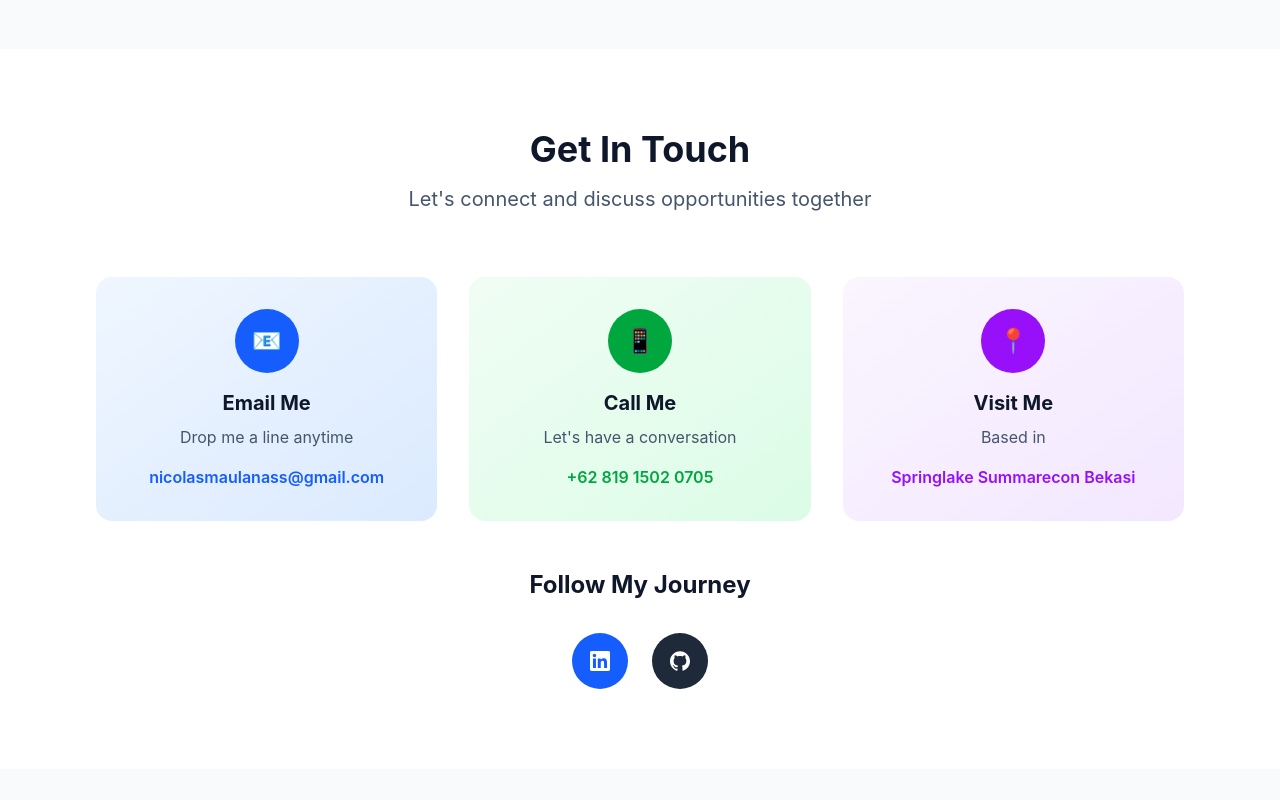
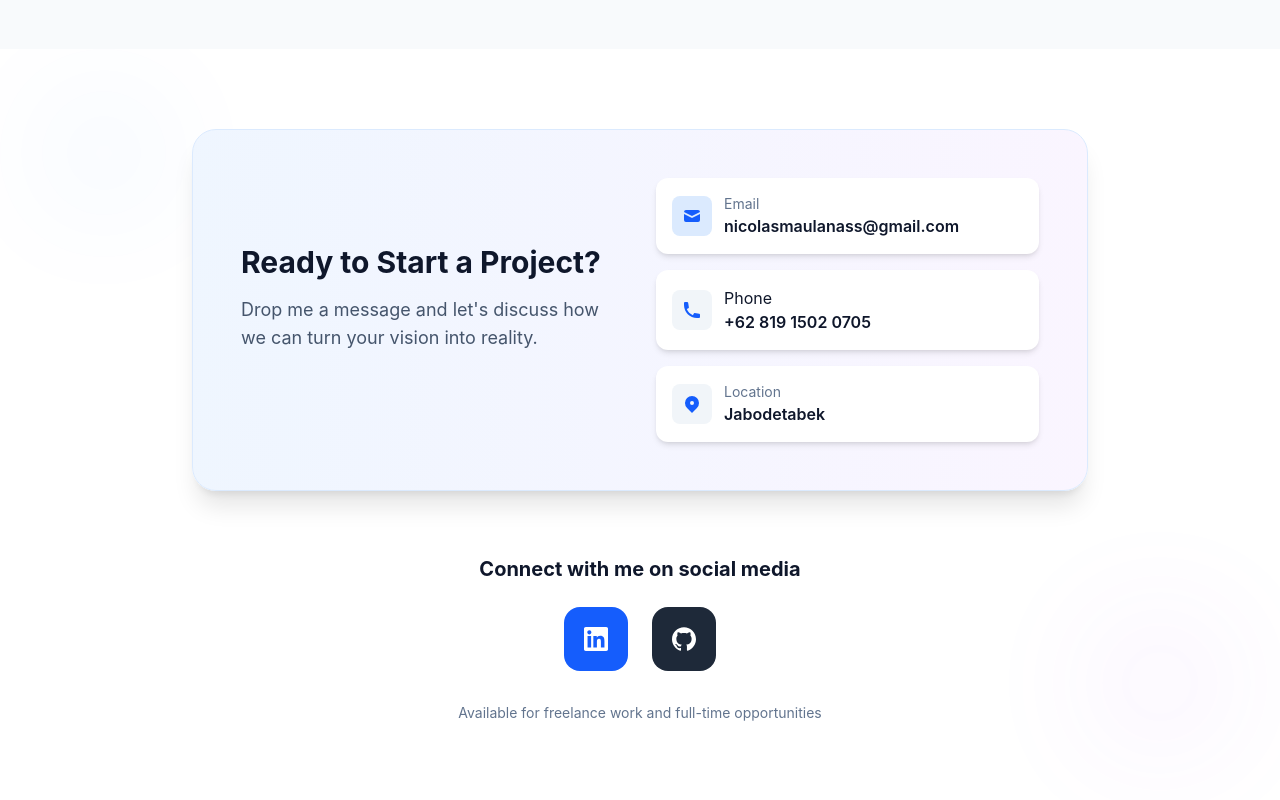
Before and after one commit to Nicolas7020/PortofolioNicolas, a Next.js app in the folder my-app/: page / in a window 1280 px wide. Shown: the part 2700-3500 px from the top of the page. Built offline with nearby package versions, Linux system fonts and the light colour scheme.

Commit message:
contract section update

```diff
--- a/my-app/src/app/page.tsx
+++ b/my-app/src/app/page.tsx
@@ -5,6 +5,7 @@ import AnimatedSection from "@/components/AnimatedSection";
 import ProjectSlider from "@/components/ProjectSlider";
 import { projects } from "@/data/projects";
 import { SiReact, SiNextdotjs, SiTypescript, SiTailwindcss, SiNodedotjs, SiPython, SiPostgresql, SiMongodb, SiGraphql, SiAmazon, SiDocker, SiGit, SiVercel, SiFigma, SiExpress, SiFlask, SiStreamlit, SiTensorflow, SiScikitlearn, SiHtml5, SiCss3, SiJavascript, SiGithub, SiLinkedin } from 'react-icons/si';
+import { HiMail, HiPhone, HiLocationMarker } from 'react-icons/hi';
 
 // Tech logos for the animation
 const techLogos = [
@@ -241,81 +242,111 @@ export default function Home() {
 
       {/* Contact Section */}
       <AnimatedSection>
-        <section id="contact" className="py-20 bg-white dark:bg-slate-800">
-          <div className="max-w-6xl mx-auto px-4 sm:px-6 lg:px-8">
-            <div className="text-center mb-16">
-              <h2 className="text-3xl sm:text-4xl font-bold text-slate-900 dark:text-white mb-4">
-                Get In Touch
-              </h2>
-              <p className="text-xl text-slate-600 dark:text-slate-300">
-                Let's connect and discuss opportunities together
-              </p>
-            </div>
+        <section id="contact" className="py-20 bg-white dark:bg-slate-800 relative overflow-hidden">
+          {/* Background Decoration */}
+          <div className="absolute inset-0 opacity-5">
+            <div className="absolute top-10 left-10 w-32 h-32 bg-blue-500 rounded-full blur-3xl"></div>
+            <div className="absolute bottom-10 right-10 w-40 h-40 bg-purple-500 rounded-full blur-3xl"></div>
+          </div>
 
-            <div className="grid grid-cols-1 md:grid-cols-3 gap-8 mb-12">
-              {/* Email Contact */}
-              <AnimatedSection animation="fade-in-up" delay={200}>
-                <div className="bg-gradient-to-br from-blue-50 to-blue-100 dark:from-blue-900/20 dark:to-blue-800/20 rounded-2xl p-8 text-center hover:shadow-lg transition-all duration-300 hover:scale-105">
-                  <div className="w-16 h-16 bg-blue-600 rounded-full flex items-center justify-center mx-auto mb-4">
-                    <span className="text-white text-2xl">📧</span>
+          <div className="max-w-6xl mx-auto px-4 sm:px-6 lg:px-8 relative z-10">
+
+            {/* Main Contact Card */}
+            <AnimatedSection animation="fade-in-up" delay={200}>
+              <div className="max-w-4xl mx-auto mb-16">
+                <div className="bg-gradient-to-r from-blue-50 to-purple-50 dark:from-slate-700 dark:to-slate-600 rounded-3xl p-8 lg:p-12 shadow-xl border border-blue-100 dark:border-slate-600">
+                  <div className="grid grid-cols-1 lg:grid-cols-2 gap-8 items-center">
+                    {/* Left side - Text content */}
+                    <div className="text-center lg:text-left">
+                      <h3 className="text-2xl lg:text-3xl font-bold text-slate-900 dark:text-white mb-4">
+                        Ready to Start a Project?
+                      </h3>
+                      <p className="text-slate-600 dark:text-slate-300 mb-6 text-lg">
+                        Drop me a message and let's discuss how we can turn your vision into reality.
+                      </p>
+
+                    </div>
+
+                    {/* Right side - Contact info */}
+                    <div className="space-y-4">
+                      <div className="bg-white dark:bg-slate-800 rounded-xl p-4 shadow-md hover:shadow-lg transition-shadow">
+                        <div className="flex items-center space-x-3">
+                          <div className="w-10 h-10 bg-blue-100 dark:bg-blue-900 rounded-lg flex items-center justify-center">
+                            <HiMail className="text-blue-600 dark:text-blue-400 text-xl" />
+                          </div>
+                          <div>
+                            <p className="text-sm text-slate-500 dark:text-slate-400">Email</p>
+                            <p className="font-semibold text-slate-900 dark:text-white">nicolasmaulanass@gmail.com</p>
+                          </div>
+                        </div>
+                      </div>
+
+                      <div className="bg-white dark:bg-slate-800 rounded-xl p-4 shadow-md hover:shadow-lg transition-shadow">
+                        <div className="flex items-center space-x-3">
+                          <div className="w-10 h-10 bg-slate-100 dark:bg-blue-900 rounded-lg flex items-center justify-center">
+                            <HiPhone className="text-blue-600 dark:text-blue-400 text-xl" />
+                          </div>
+                          <div>
+                            <p className="text-smtext-blue-600 dark:text-blue-400">Phone</p>
+                            <p className="font-semibold text-slate-900 dark:text-white">+62 819 1502 0705</p>
+                          </div>
+                        </div>
+                      </div>
+
+                      <div className="bg-white dark:bg-slate-800 rounded-xl p-4 shadow-md hover:shadow-lg transition-shadow">
+                        <div className="flex items-center space-x-3">
+                          <div className="w-10 h-10 bg-slate-100 dark:bg-blue-900 rounded-lg flex items-center justify-center">
+                            <HiLocationMarker className="text-blue-600 dark:text-blue-400 text-xl" />
+                          </div>
+                          <div>
+                            <p className="text-sm text-slate-500 dark:text-slate-400">Location</p>
+                            <p className="font-semibold text-slate-900 dark:text-white">Jabodetabek</p>
+                          </div>
+                        </div>
+                      </div>
+                    </div>
                   </div>
-                  <h3 className="text-xl font-bold text-slate-900 dark:text-white mb-2">Email Me</h3>
-                  <p className="text-slate-600 dark:text-slate-400 mb-4">Drop me a line anytime</p>
-                  <a href="mailto:nicolasmaulanass@gmail.com" className="text-blue-600 dark:text-blue-400 font-semibold hover:underline">
-                    nicolasmaulanass@gmail.com
-                  </a>
                 </div>
-              </AnimatedSection>
+              </div>
+            </AnimatedSection>
 
-              {/* Phone Contact */}
-              <AnimatedSection animation="fade-in-up" delay={400}>
-                <div className="bg-gradient-to-br from-green-50 to-green-100 dark:from-green-900/20 dark:to-green-800/20 rounded-2xl p-8 text-center hover:shadow-lg transition-all duration-300 hover:scale-105">
-                  <div className="w-16 h-16 bg-green-600 rounded-full flex items-center justify-center mx-auto mb-4">
-                    <span className="text-white text-2xl">📱</span>
-                  </div>
-                  <h3 className="text-xl font-bold text-slate-900 dark:text-white mb-2">Call Me</h3>
-                  <p className="text-slate-600 dark:text-slate-400 mb-4">Let's have a conversation</p>
-                  <a href="tel:+6281915020705" className="text-green-600 dark:text-green-400 font-semibold hover:underline">
-                    +62 819 1502 0705
-                  </a>
-                </div>
-              </AnimatedSection>
-
-              {/* Location */}
-              <AnimatedSection animation="fade-in-up" delay={600}>
-                <div className="bg-gradient-to-br from-purple-50 to-purple-100 dark:from-purple-900/20 dark:to-purple-800/20 rounded-2xl p-8 text-center hover:shadow-lg transition-all duration-300 hover:scale-105">
-                  <div className="w-16 h-16 bg-purple-600 rounded-full flex items-center justify-center mx-auto mb-4">
-                    <span className="text-white text-2xl">📍</span>
-                  </div>
-                  <h3 className="text-xl font-bold text-slate-900 dark:text-white mb-2">Visit Me</h3>
-                  <p className="text-slate-600 dark:text-slate-400 mb-4">Based in</p>
-                  <p className="text-purple-600 dark:text-purple-400 font-semibold">Springlake Summarecon Bekasi</p>
-                </div>
-              </AnimatedSection>
-            </div>
-
-            {/* Social Media Links */}
-            <AnimatedSection animation="fade-in-up" delay={800}>
+            {/* Social Media & Additional Info */}
+            <AnimatedSection animation="fade-in-up" delay={400}>
               <div className="text-center">
-                <h3 className="text-2xl font-bold text-slate-900 dark:text-white mb-8">Follow My Journey</h3>
-                <div className="flex justify-center space-x-6">
+                <h3 className="text-xl font-bold text-slate-900 dark:text-white mb-6">
+                  Connect with me on social media
+                </h3>
+                <div className="flex justify-center items-center space-x-6 mb-8">
                   <a
                     href="https://www.linkedin.com/in/nicolas-maulana-ss-a76690285"
                     target="_blank"
                     rel="noopener noreferrer"
-                    className="group w-14 h-14 bg-blue-600 hover:bg-blue-700 text-white rounded-full flex items-center justify-center transition-all duration-300 hover:scale-110 hover:shadow-lg"
+                    className="group relative"
                   >
-                    <SiLinkedin className="text-xl group-hover:scale-110 transition-transform" />
+                    <div className="w-16 h-16 bg-blue-600 hover:bg-blue-700 text-white rounded-2xl flex items-center justify-center transition-all duration-300 hover:scale-110 hover:shadow-lg hover:shadow-blue-600/25">
+                      <SiLinkedin className="text-2xl group-hover:scale-110 transition-transform" />
+                    </div>
+                    <span className="absolute -bottom-8 left-1/2 transform -translate-x-1/2 text-xs text-slate-600 dark:text-slate-400 opacity-0 group-hover:opacity-100 transition-opacity">
+                      LinkedIn
+                    </span>
                   </a>
                   <a
                     href="https://github.com/Nicolas7020"
                     target="_blank"
                     rel="noopener noreferrer"
-                    className="group w-14 h-14 bg-gray-800 hover:bg-gray-900 text-white rounded-full flex items-center justify-center transition-all duration-300 hover:scale-110 hover:shadow-lg"
+                    className="group relative"
                   >
-                    <SiGithub className="text-xl group-hover:scale-110 transition-transform" />
+                    <div className="w-16 h-16 bg-gray-800 hover:bg-gray-900 text-white rounded-2xl flex items-center justify-center transition-all duration-300 hover:scale-110 hover:shadow-lg hover:shadow-gray-800/25">
+                      <SiGithub className="text-2xl group-hover:scale-110 transition-transform" />
+                    </div>
+                    <span className="absolute -bottom-8 left-1/2 transform -translate-x-1/2 text-xs text-slate-600 dark:text-slate-400 opacity-0 group-hover:opacity-100 transition-opacity">
+                      GitHub
+                    </span>
                   </a>
                 </div>
+                <p className="text-slate-500 dark:text-slate-400 text-sm">
+                  Available for freelance work and full-time opportunities
+                </p>
               </div>
             </AnimatedSection>
           </div>
```
